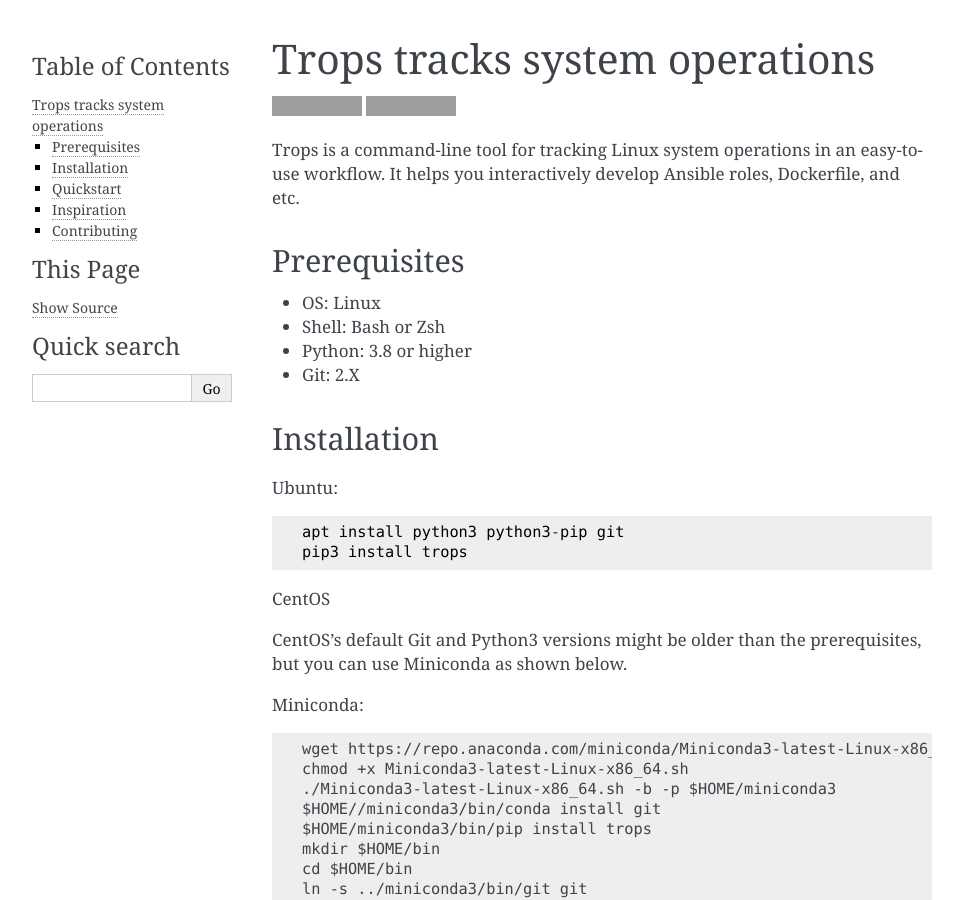
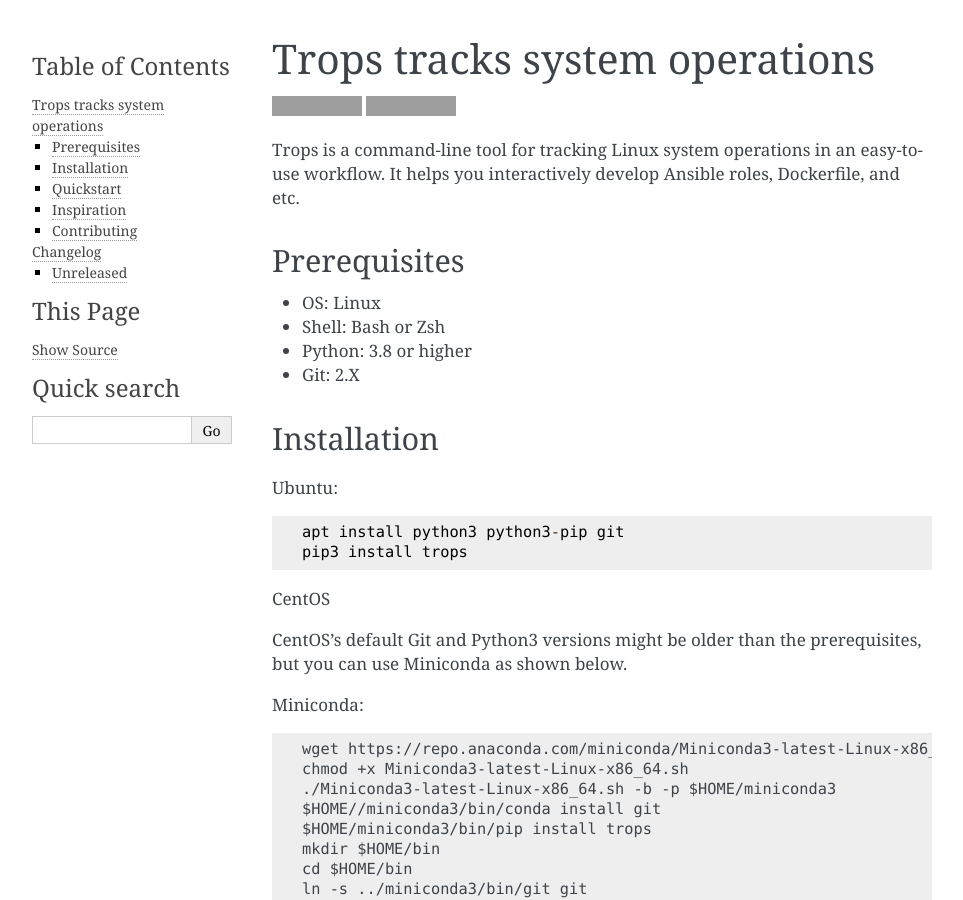
Before and after one commit to kojiwell/trops, a Sphinx documentation site: the page built from docs/index.rst, in a window 1280 px wide and 900 px high. Shown: the whole window, without its empty margins (148-1111 px from the left). Built offline with Sphinx 7.4.7, drawn with Linux system fonts in a browser that asks for light colours; grey boxes are pictures that could not be loaded.

Commit message:
Add CHANGELOG.rst

```diff
--- /dev/null
+++ b/CHANGELOG.rst
@@ -0,0 +1,6 @@
+*********
+Changelog
+*********
+
+`Unreleased <https://github.com/kojiwell/trops/compare/main...develop>`_
+==========
--- a/docs/index.rst
+++ b/docs/index.rst
@@ -1 +1,3 @@
 .. include:: ../README.rst
+
+.. include:: ../CHANGELOG.rst
```
